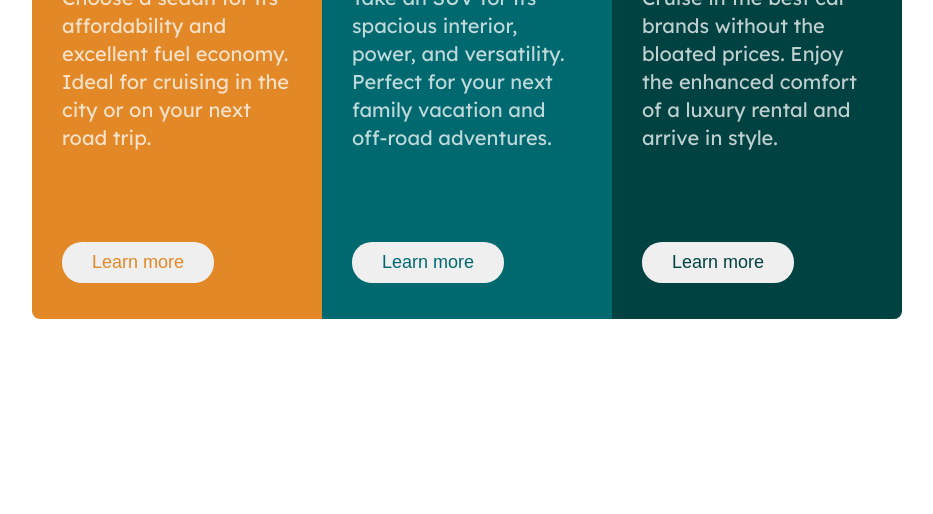
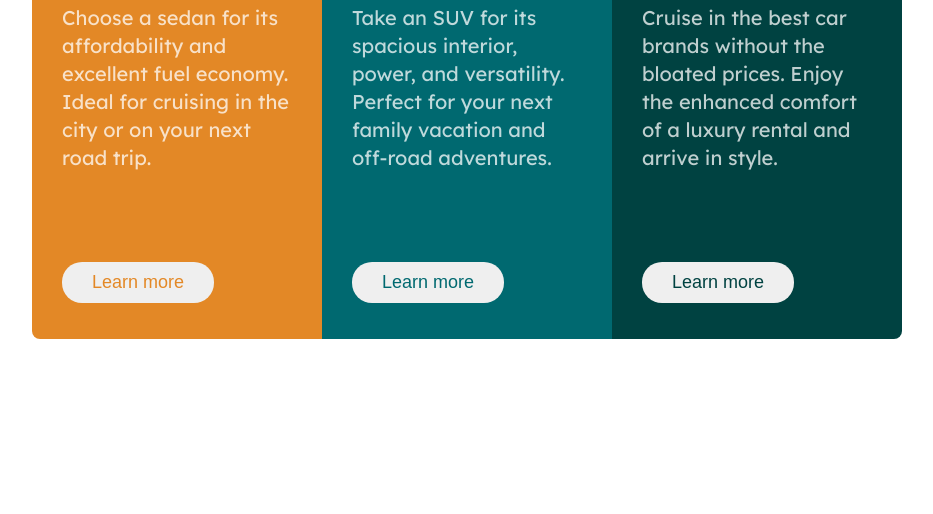
Before and after one commit to hpbeta/column-preview-card, a plain HTML site: page index.html in a window 1280 px wide. Shown: the part 326-840 px from the top of the page, without its empty margins (173-1106 px from the left). Before the commit the page ends 800 px from the top, so only its background shows below. Drawn offline with Linux system fonts and the light colour scheme.

Commit message:
melhoria no responsive

```diff
--- a/src/css/style.css
+++ b/src/css/style.css
@@ -1,6 +1,6 @@
 body{
-    height: 100vh;
    color: #fff;
+   padding: 20px 0;
 }
 .card-main{
     display: flex;
```
